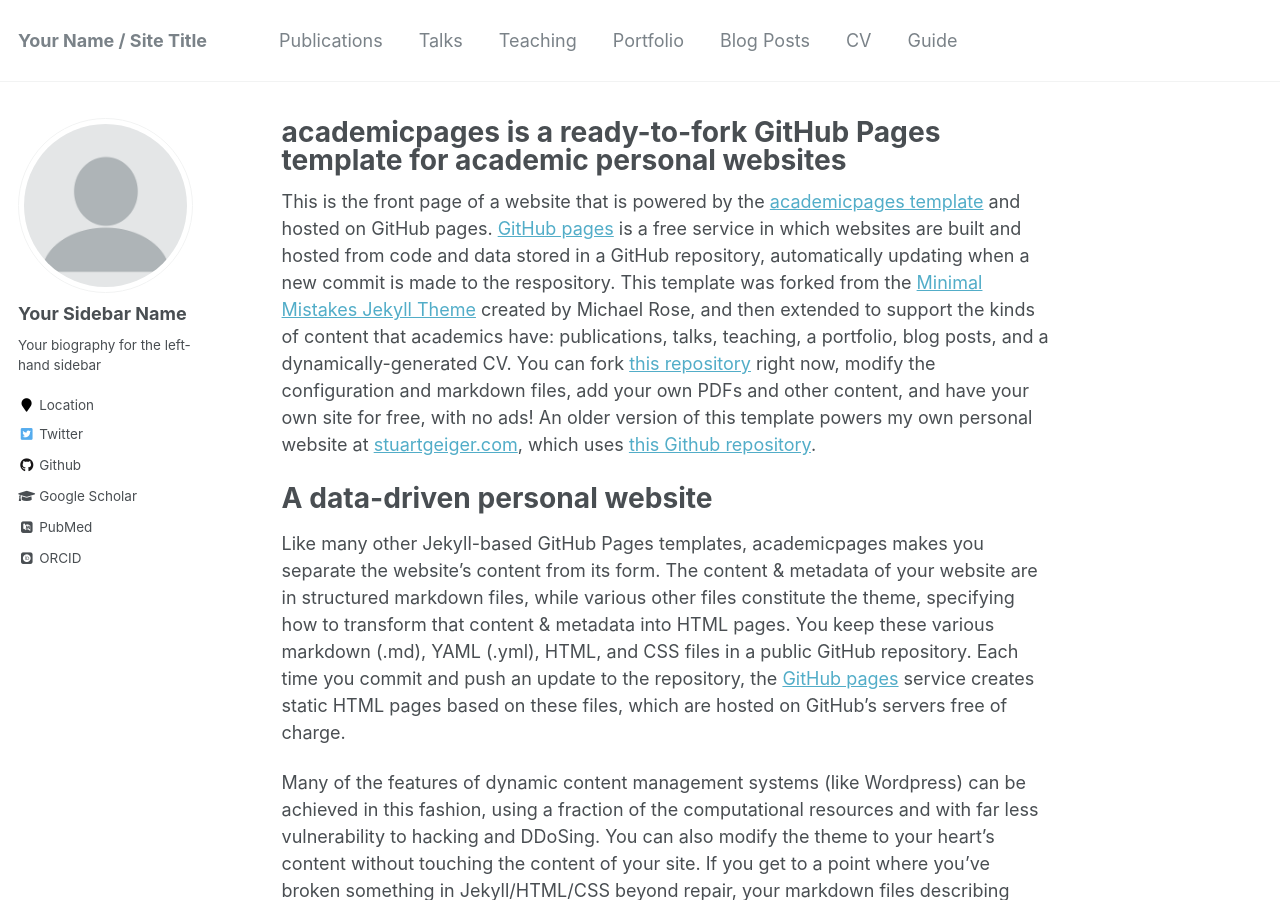
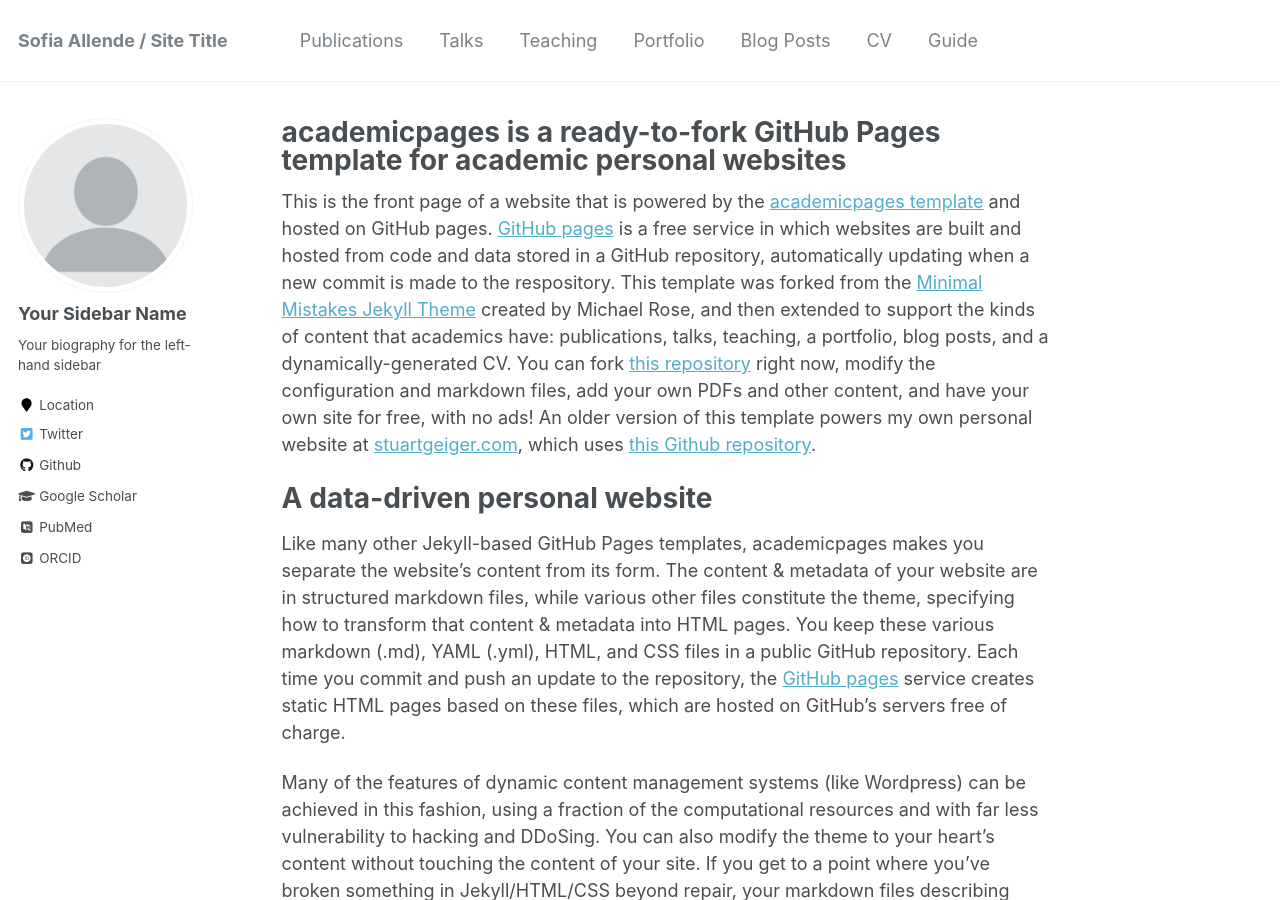
Before and after one commit to sofiallende/sofiallende.github.io, a Jekyll site: the page built from _pages/about.md, in a window 1280 px wide and 900 px high. Built offline with Jekyll 4.4.1, drawn with Linux system fonts in a browser that asks for light colours; some web fonts are replaced.

Commit message:
Update _config.yml

```diff
--- a/_config.yml
+++ b/_config.yml
@@ -7,7 +7,7 @@
 
 # Site Settings
 locale                   : "en-US"
-title                    : "Your Name / Site Title"
+title                    : "Sofia Allende / Site Title"
 title_separator          : "-"
 name                     : &name "Your Name"
 description              : &description "personal description"
```
